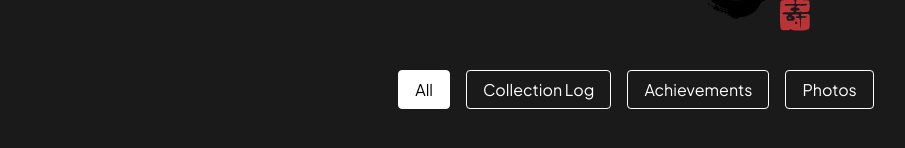
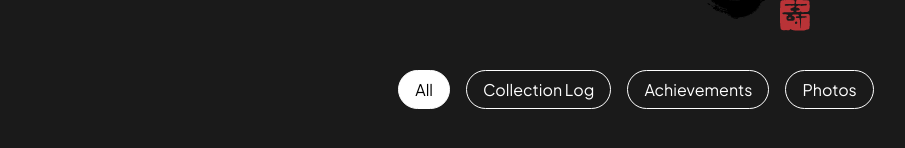
Before and after one commit to sunt0ryDF/sunt0rydf.github.io, a React (Create React App) app in the folder github-portal/: page / in a window 1280 px wide. Shown: the part 460-608 px from the top of the page, without its empty margins (4-909 px from the left). Built offline with nearby package versions, Linux system fonts and the light colour scheme.

Commit message:
Made filter buttons more rounded

```diff
--- a/github-portal/src/components/FilterButtons.css
+++ b/github-portal/src/components/FilterButtons.css
@@ -24,7 +24,7 @@
   color: #ffffff;
   cursor: pointer;
   transition: all 0.3s ease;
-  border-radius: 4px;
+  border-radius: 20px;
   font-family: 'Plus Jakarta Sans', sans-serif;
   font-size: 1rem;
 }
```
